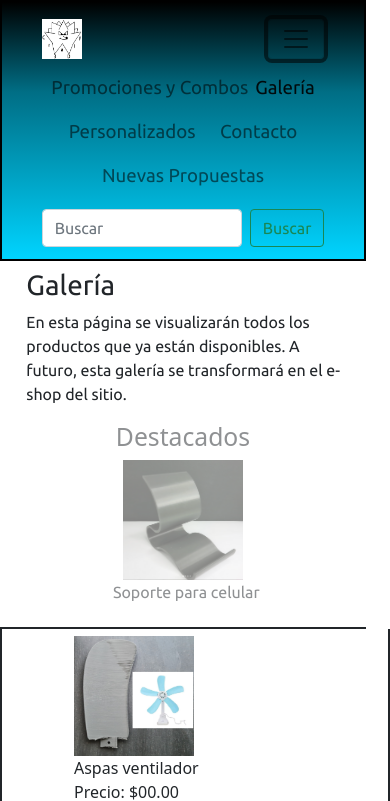
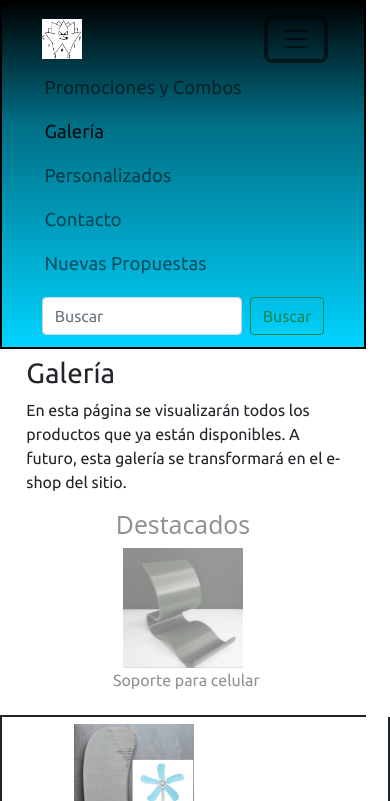
Before and after one commit to PaulaPolacco/cr3aDly, a plain HTML site: page index.html in a window 390 px wide. Both pictures are taken after a click on the button "Toggle navigation". Shown: the top 801 px of the page. Drawn offline with nearby package versions, Linux system fonts and the light colour scheme; a web font is replaced by a local one.

Commit message:
se modifica el menu para resolucion tablet y movil a columnas

```diff
--- a/css/style.css
+++ b/css/style.css
@@ -408,6 +408,10 @@ a {
 /* -----------------------------------------------------------------------------------*/
 @media screen and (max-width:768px) and (min-width:469px){
 
+    #menu_li_inline {
+        flex-flow: column wrap;
+    }
+
     /*estilos para tablet en galeria */
     /* .contenedorGaleria{
         display:grid;
@@ -521,7 +525,11 @@ a {
 /* -----------------------------------------------------------------------------------*/
 /*                                     MOVIL                                          */
 /* -----------------------------------------------------------------------------------*/
-@media screen and (max-width:468px){
+@media screen and (max-width:468px) and (min-width: 1px){
+
+    #menu_li_inline {
+        flex-flow: column wrap;
+    }
     /*estilos para movil en galería */
     /* .contenedorGaleria{
         display:grid;
@@ -551,15 +559,7 @@ a {
         justify-content: space-around;
         align-items: center;
     }
-    #menu_li_inline {
-        display: flex;
-        flex-flow: row wrap;
-        justify-content: space-evenly;
-        align-items: baseline;
-        position: center;
-        width: 100%;
-        align-content: center;
-      }
+
     /* estilos para contactos en movil */
     .contenedorContactos{
         display: grid;
```
